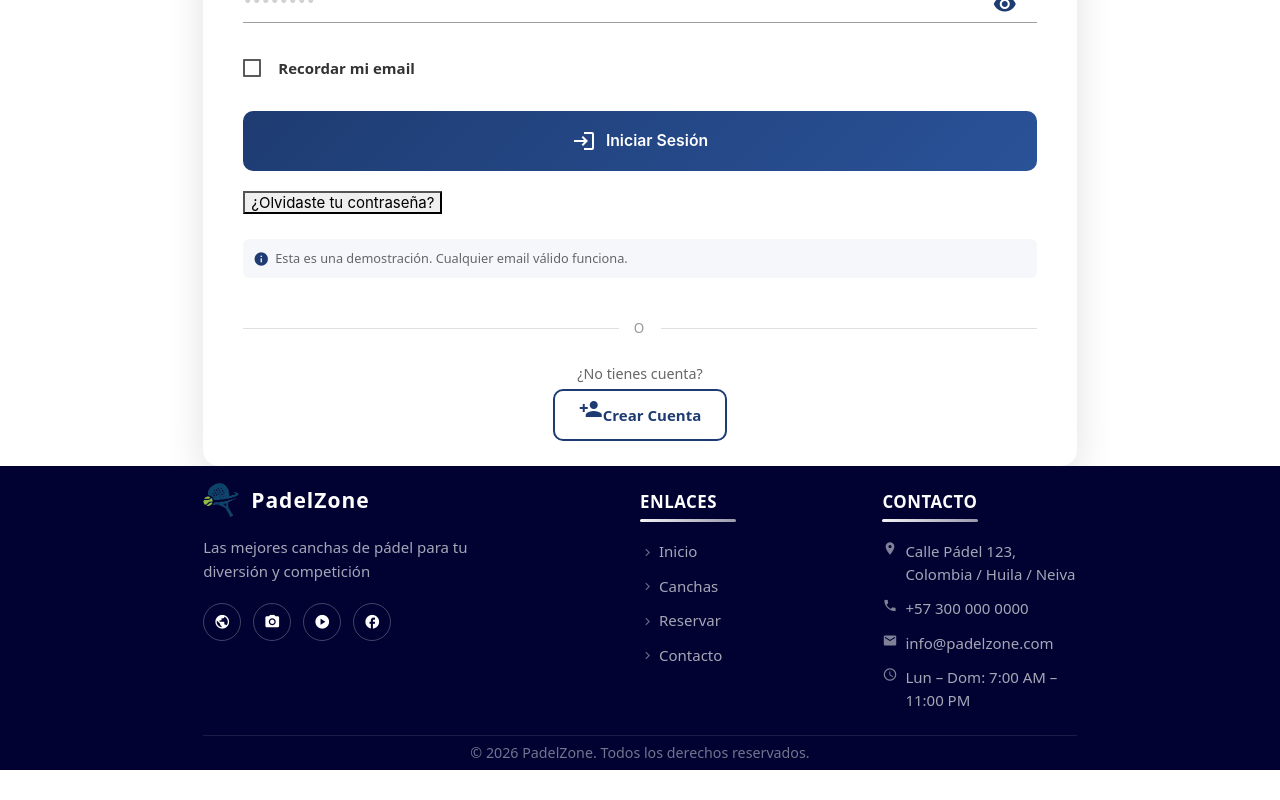
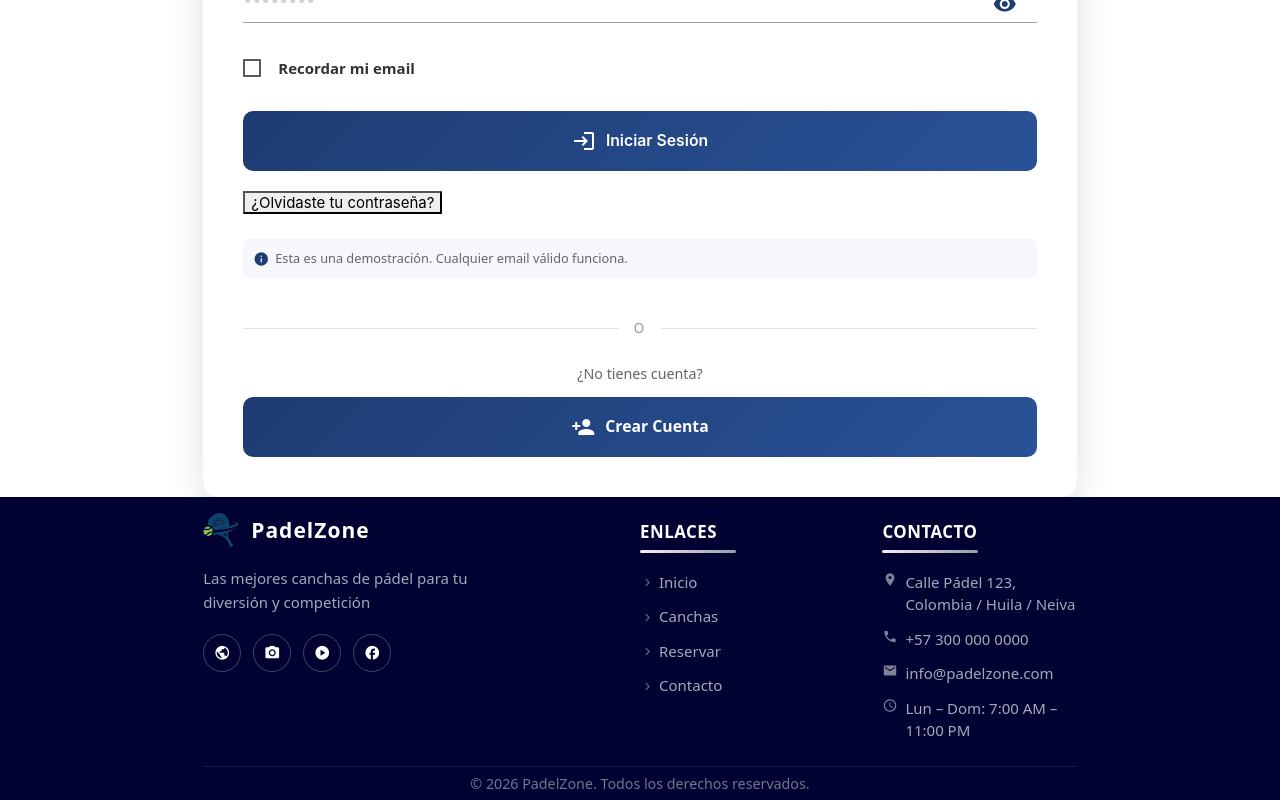
Before and after one commit to DDamashko-6020/PadelZone, a React (Vite) app: page /login in a window 1280 px wide. Shown: the part 553-1353 px from the top of the page. Before the commit the page ends 1323 px from the top, so only its background shows below. Built offline with nearby package versions, Linux system fonts and the light colour scheme.

Commit message:
fix errors login

```diff
--- a/src/pages/Login/Login.css
+++ b/src/pages/Login/Login.css
@@ -204,16 +204,21 @@
 }
 
 .login-btn-guest {
+  display: flex;
+  align-items: center;
+  justify-content: center;
+  gap: 10px;
   width: 100%;
-  padding: 14px 24px;
-  background: transparent;
-  color: #1e3c72;
-  border: 2px solid #1e3c72;
+  padding: 18px 24px;
+  background: linear-gradient(135deg, #1e3c72 0%, #2a5298 100%);
+  color: white;
+  border: none;
   border-radius: 10px;
-  font-size: 1rem;
+  font-size: 1.05rem;
   font-weight: 600;
   cursor: pointer;
   transition: all 0.3s ease;
+  margin-top: 10px;
 }
 
 .login-btn-guest:hover {
```
